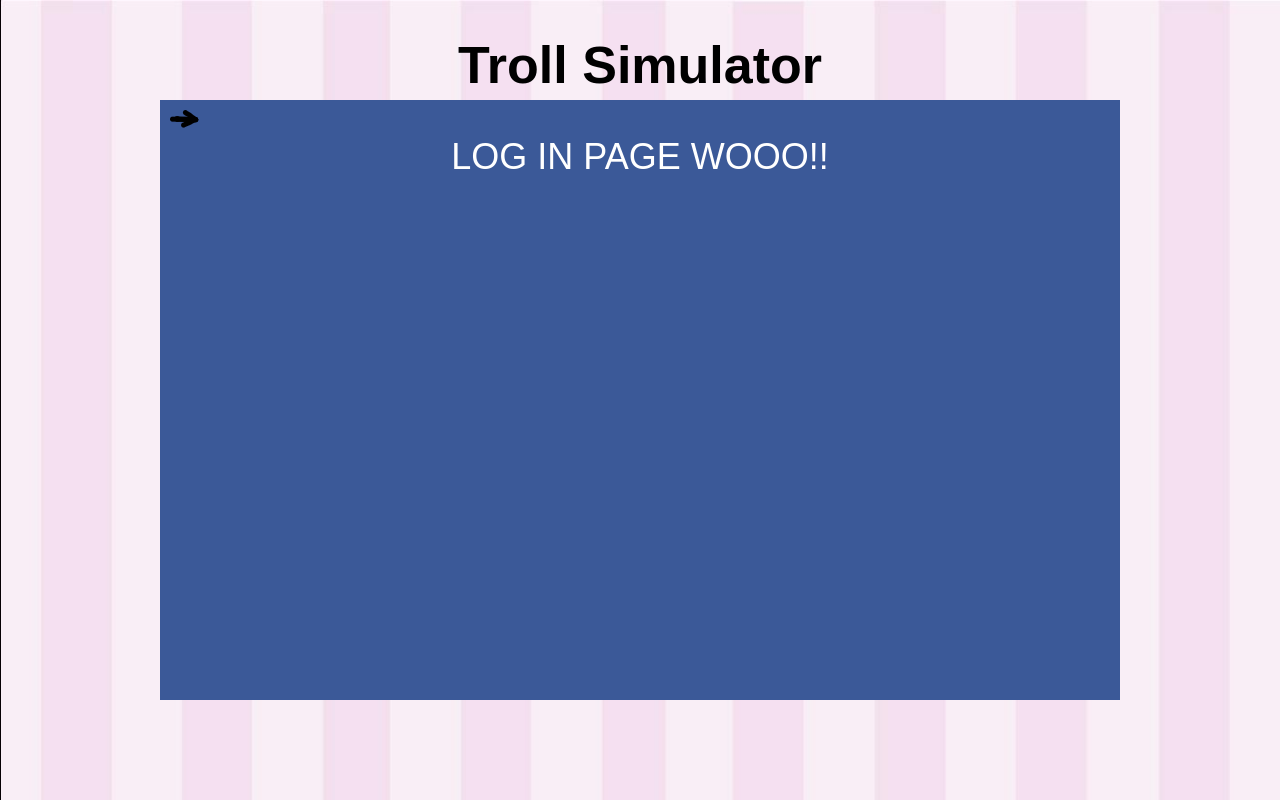
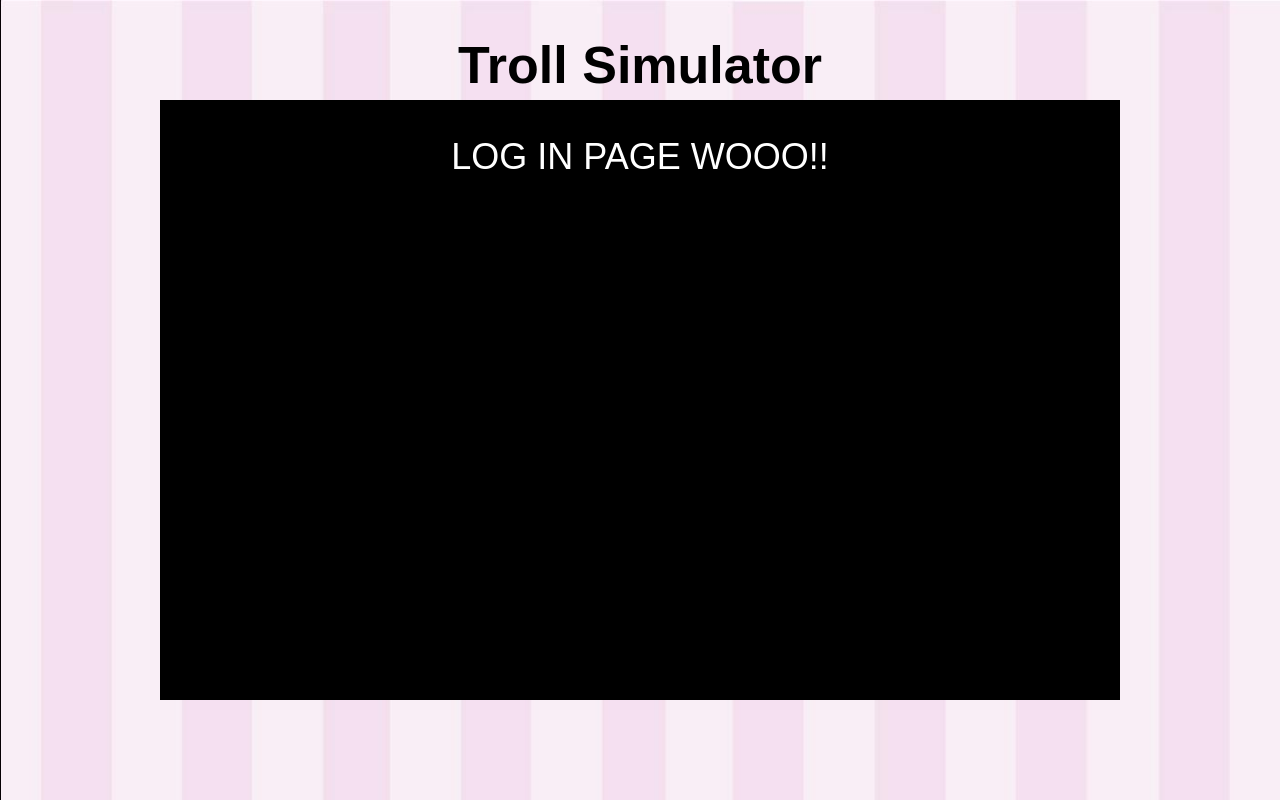
Before and after one commit to perblawiik/the-cake, a React (Create React App) app: page / in a window 1280 px wide. Built offline with nearby package versions, Linux system fonts and the light colour scheme.

Commit message:
Background color!
Black

```diff
--- a/src/js/classes/GameWindow.js
+++ b/src/js/classes/GameWindow.js
@@ -23,7 +23,7 @@ class GameWindow extends Component {
 
         const windowStyle = {
 
-            backgroundColor: '#3b5998',
+            backgroundColor: 'black',
             position: 'absolute',
             margin: 'auto',
             top: '12.5%',
```
